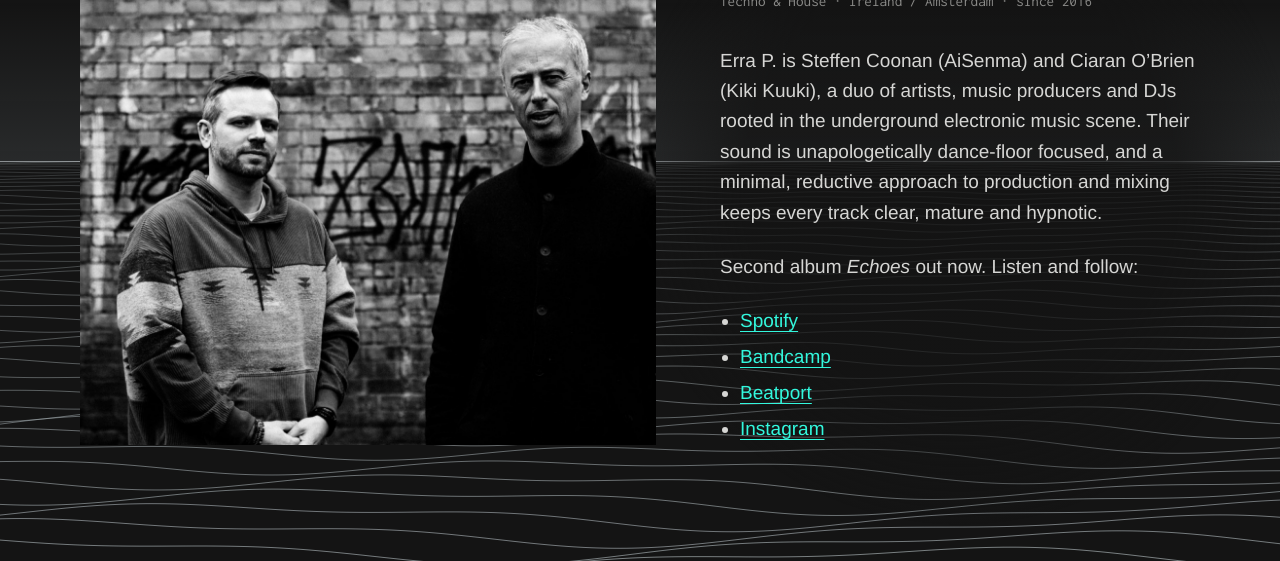
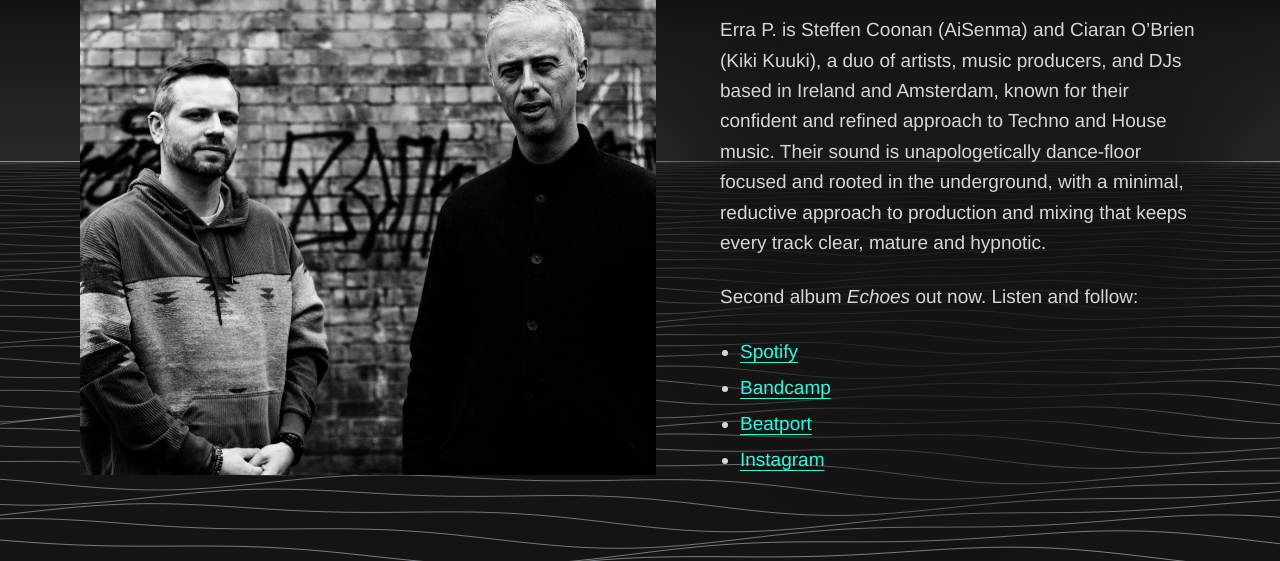
Before and after one commit to errap/errap.github.io, a plain HTML site: page index.html in a window 1280 px wide. Shown: the part 239-800 px from the top of the page. Drawn offline with Linux system fonts and the light colour scheme; a web font is replaced by a local one.

Commit message:
Use standard bio opening, keep photo framing, link Home to site root
Co-Authored-By: Claude Opus 5.5 <noreply@anthropic.com>

```diff
--- a/index.html
+++ b/index.html
@@ -14,7 +14,7 @@
   <canvas class="sea" aria-hidden="true"></canvas>
 
   <nav class="nav">
-    <a href="index.html" aria-current="page">Home</a>
+    <a href="./" aria-current="page">Home</a>
     <a href="about.html">About</a>
   </nav>
 
@@ -27,10 +27,12 @@
 
       <p>
         Erra P. is Steffen Coonan (AiSenma) and Ciaran O’Brien (Kiki Kuuki),
-        a duo of artists, music producers and DJs rooted in the underground
-        electronic music scene. Their sound is unapologetically dance-floor
-        focused, and a minimal, reductive approach to production and mixing
-        keeps every track clear, mature and hypnotic.
+        a duo of artists, music producers, and DJs based in Ireland and
+        Amsterdam, known for their confident and refined approach to Techno and
+        House music. Their sound is unapologetically dance-floor focused and
+        rooted in the underground, with a minimal, reductive approach to
+        production and mixing that keeps every track clear, mature and
+        hypnotic.
       </p>
 
       <p>Second album <em>Echoes</em> out now. Listen and follow:</p>
--- a/styles.css
+++ b/styles.css
@@ -155,16 +155,25 @@ a:hover { text-decoration-thickness: 2px; }
 
   /* Homepage: photo left, text right, photo as tall as the text. */
   .home {
+    width: 100%;
     max-width: 70rem;
     display: grid;
     grid-template-columns: 1.2fr 1fr;
     gap: 4rem;
-    align-items: stretch;
+    align-items: start;
+    container-type: inline-size;
   }
 
+  /* As tall as the text, but never narrower than 0.9:1 so both faces stay
+     in frame when the text wraps onto many lines. */
   .home img {
     height: 100%;
+    max-height: calc((100cqi - 4rem) * 1.2 / 2.2 / 0.9);
     aspect-ratio: auto;
+    object-position: 60% 50%;
     margin-bottom: 0;
   }
+
+  .home > .glow { align-self: start; }
+  .home > img { align-self: stretch; }
 }
```
Also changed, not shown: about.html (+1 -1 lines).
